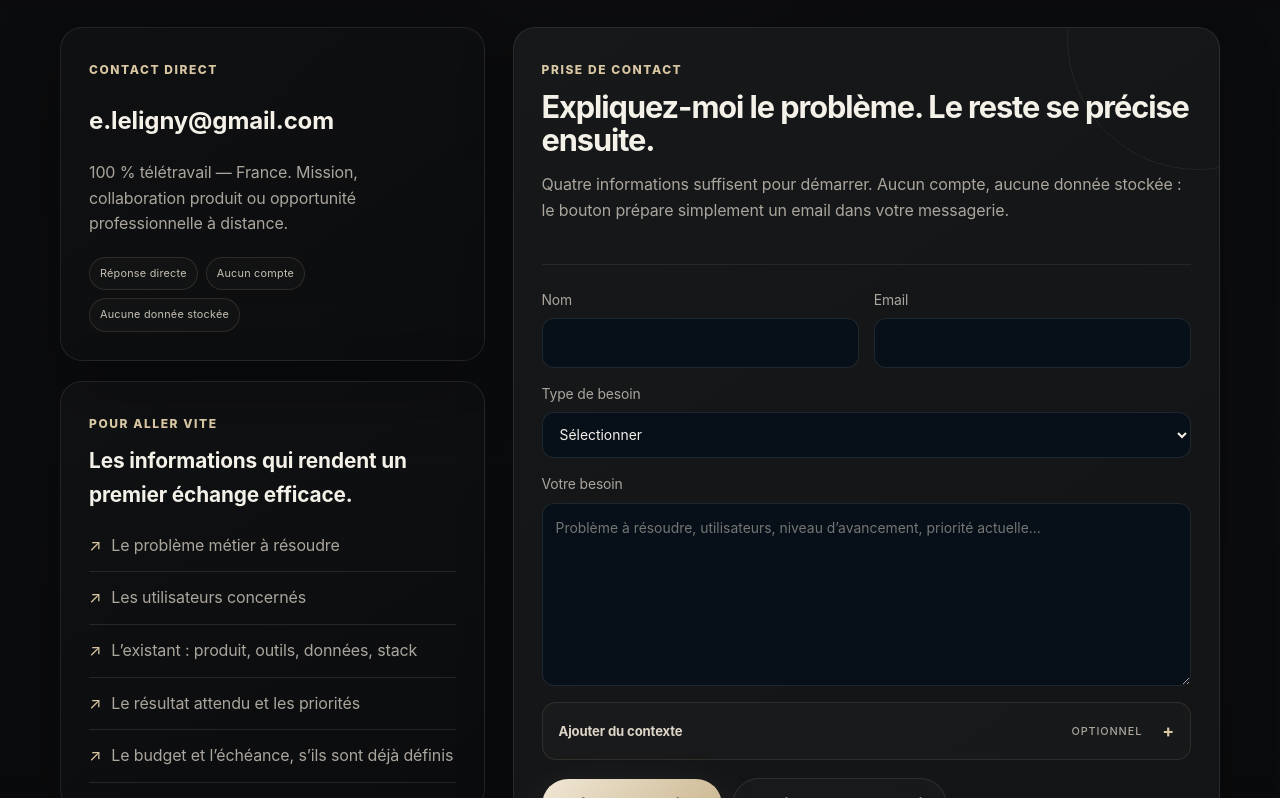
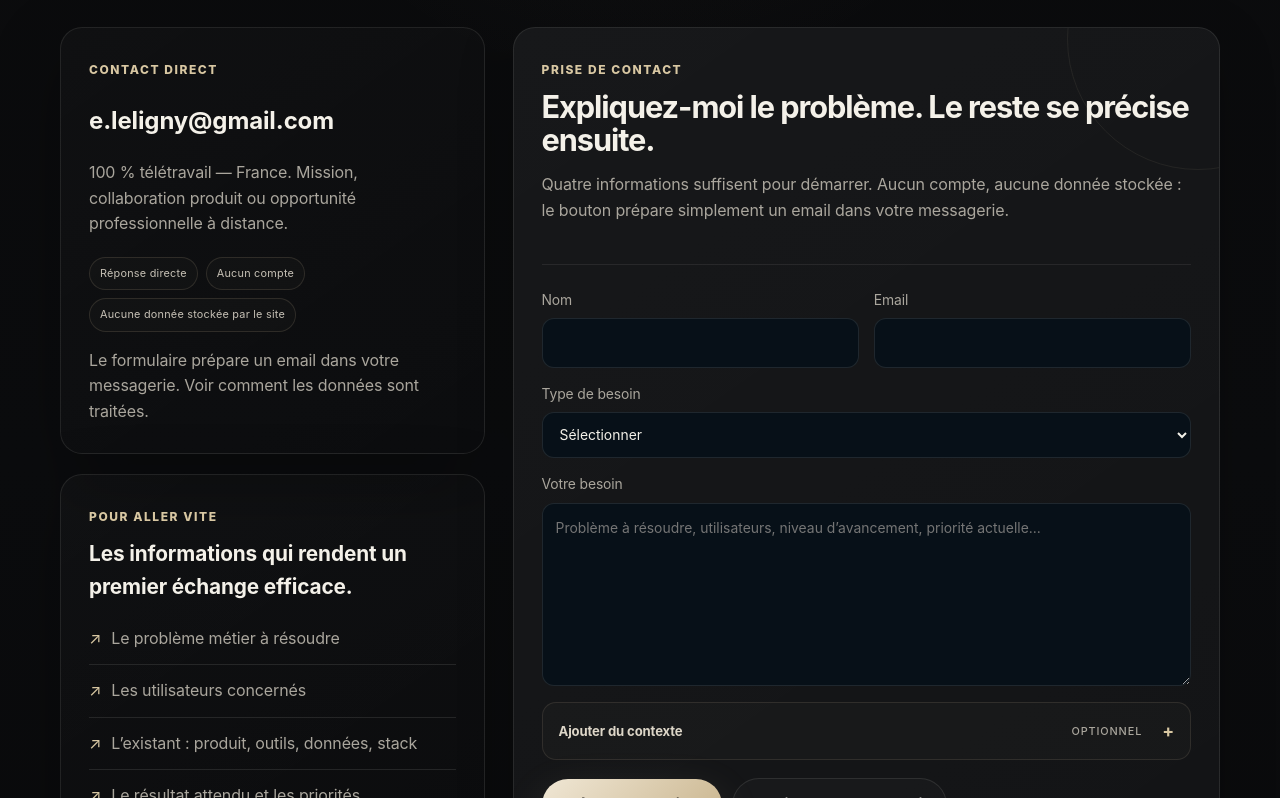
Before and after one commit to eleligny-coder/Portfolio, a Next.js app: page /contact in a window 1280 px wide. Shown: the part 720-1518 px from the top of the page. Built offline with nearby package versions, Linux system fonts and the light colour scheme; no server answers.

Commit message:
feat: connect contact flow to privacy information

```diff
--- a/src/app/contact/page.tsx
+++ b/src/app/contact/page.tsx
@@ -1,4 +1,5 @@
 import type { Metadata } from "next";
+import Link from "next/link";
 import { PageIntro } from "@/components/layout";
 import { ContactForm } from "@/components/contact-form";
 import { site } from "@/data/site";
@@ -13,7 +14,7 @@ export default function Page() {
       text="Expliquez le contexte, les utilisateurs, l’existant et l’objectif. Je reviens ensuite à l’essentiel : ce qu’il faut construire, dans quel ordre, et pourquoi."
     />
     <section className="section"><div className="shell contact-layout"><div>
-      <article className="card contact-direct-card"><span className="eyebrow">Contact direct</span><h2><a href={`mailto:${site.email}`}>{site.email}</a></h2><p>{site.remote}. Mission, collaboration produit ou opportunité professionnelle à distance.</p><div className="contact-trust"><span>Réponse directe</span><span>Aucun compte</span><span>Aucune donnée stockée</span></div></article>
+      <article className="card contact-direct-card"><span className="eyebrow">Contact direct</span><h2><a href={`mailto:${site.email}`}>{site.email}</a></h2><p>{site.remote}. Mission, collaboration produit ou opportunité professionnelle à distance.</p><div className="contact-trust"><span>Réponse directe</span><span>Aucun compte</span><span>Aucune donnée stockée par le site</span></div><p className="muted">Le formulaire prépare un email dans votre messagerie. <Link href="/confidentialite">Voir comment les données sont traitées.</Link></p></article>
       <article className="card" style={{marginTop:20}}><span className="eyebrow">Pour aller vite</span><h3>Les informations qui rendent un premier échange efficace.</h3><ul className="list"><li>Le problème métier à résoudre</li><li>Les utilisateurs concernés</li><li>L’existant : produit, outils, données, stack</li><li>Le résultat attendu et les priorités</li><li>Le budget et l’échéance, s’ils sont déjà définis</li></ul></article>
     </div><ContactForm/></div></section>
   </>;
```
